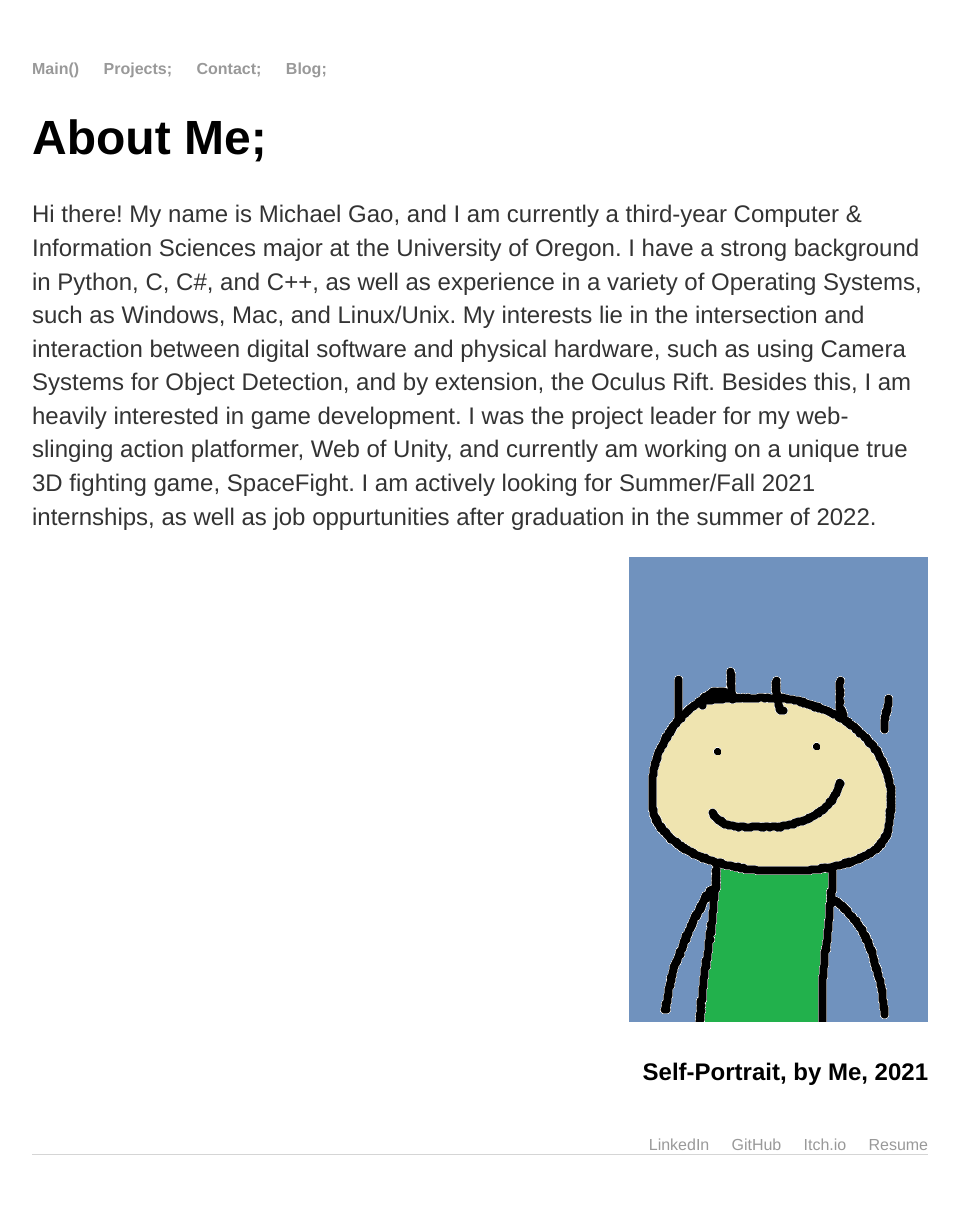
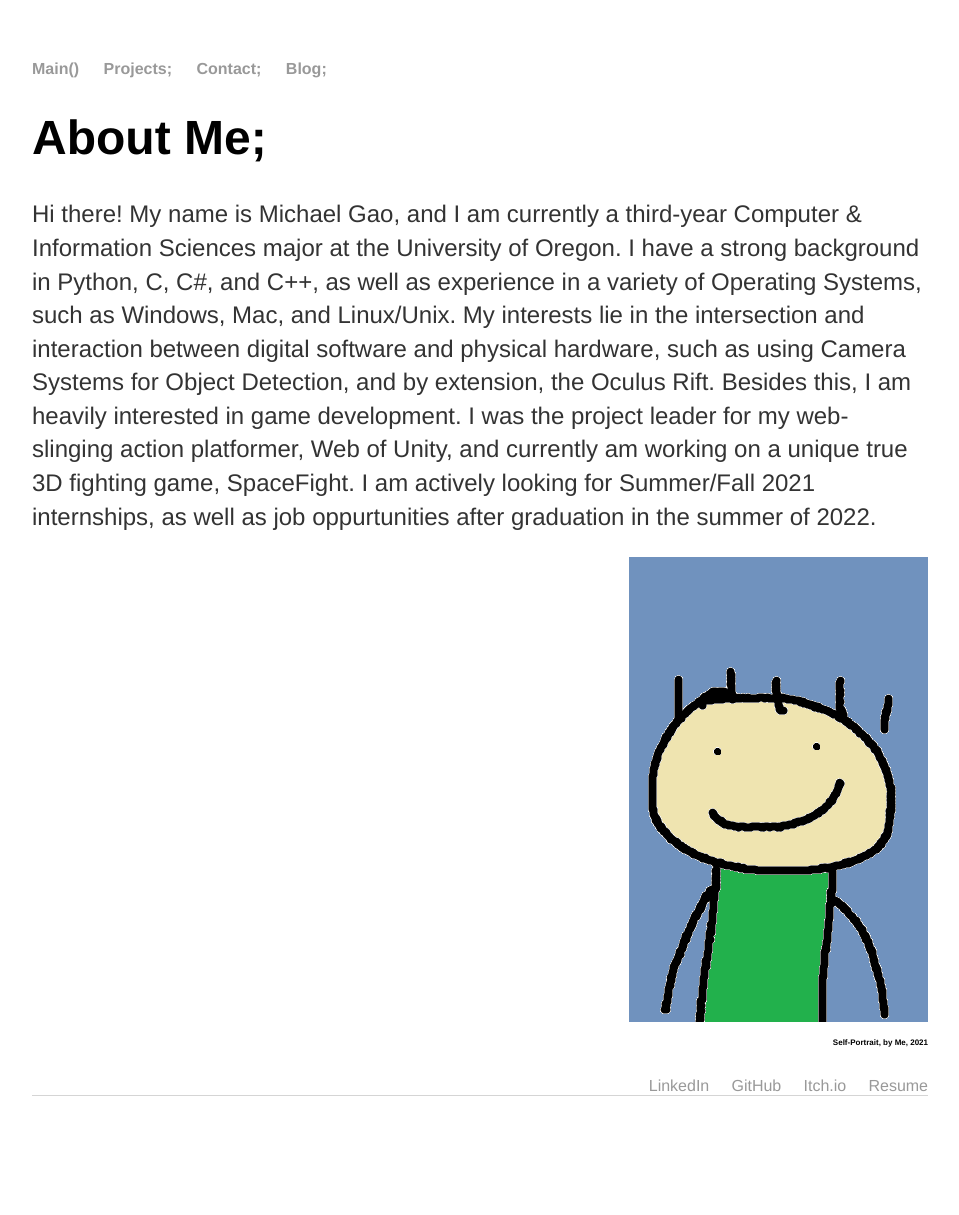
Before and after one commit to michael-c-gao/WebsiteOfMichael, a Jekyll site: the page built from index.html, in a window 1280 px wide. Shown: the whole page, without its empty margins (160-1119 px from the left). Built offline with Jekyll 4.4.1, drawn with Linux system fonts in a browser that asks for light colours; after the commit the page ends 1156 px from its top, so only the background shows below that.

Commit message:
Update main.css

```diff
--- a/css/main.css
+++ b/css/main.css
@@ -30,9 +30,9 @@ h1, h2, h3, h4, h5 { font-family: 'Helvetica', 'Arial', 'Sans-Serif'; }
 h1 { font-size: 3em;  }
 h2 { font-size: 2.7em; }
 h3 { font-size: 2.3em; }
-h4 { font-size: 1.5em;
-    padding-top: 0px;
-    padding-bottom: 0px; }
+h4 { font-size: 0.5em;
+    padding-top: 1px;
+    padding-bottom: 1px; }
 h5 { font-size: 1.5em; }
 
 p {
```
